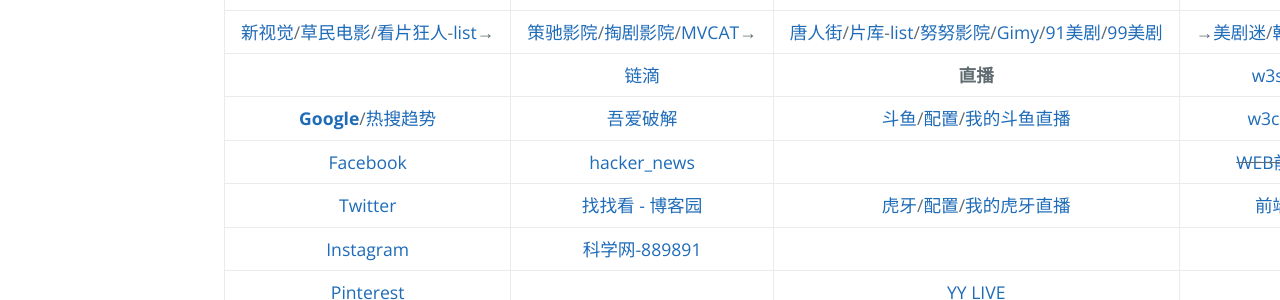
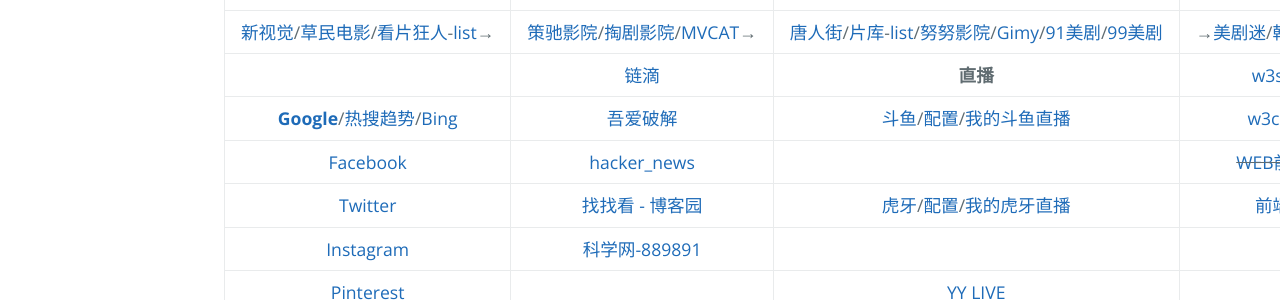
Before and after one commit to AmbroseRen/test, a Jekyll site: the page built from navigation.md, in a window 1280 px wide. Shown: the part 1208-1508 px from the top of the page. Built offline with Jekyll 4.4.1, drawn with Linux system fonts in a browser that asks for light colours; our own code applies the rules of GitHub Pages for plain Markdown files; the repository's description, which GitHub fills in, is left out.

Commit message:
Update navigation.md

```diff
--- a/navigation.md
+++ b/navigation.md
@@ -32,7 +32,7 @@
 | []() | []() | [西瓜视频](https://www.ixigua.com/my/favorite)/[咪咕体育](https://www.miguvideo.com/mgs/website/prd/personalCenter.html#/collect)-~~[音乐](https://music.migu.cn/v3/my/playlist)-[播放](https://music.migu.cn/v3/music/player/audio)~~/[乐视](http://i.le.com/playrecord#favorite) | [CCTV直播](https://tv.cctv.com/live/)/[电视直播](http://www.hao5.net/) |
 | [新视觉](https://www.ixinshijue.com/)/[草民电影](https://www.cmdy555.com/)/[看片狂人](https://www.kpkuang.com/)-[list](https://listed.to/p/l1PbMlAK7g)→ | [策驰影院](http://www.cechiyy5.com/)/[掏剧影院](https://www.taojuyb.com/)/[MVCAT](https://www.mvcat.com/)→ | [唐人街](https://www.tangrenjie.tv/)/[片库](https://www.mypianku.net/)-[list](https://www.pianku.tv/)/[努努影院](https://www.nunuyy.cc/)/[Gimy](https://gimy.app/)/[91美剧](https://91mjw.com/)/[99美剧](https://www.99meiju.org/) | →[美剧迷](https://www.meijumi.net/)/[韩剧网](https://www.tvn.cc/)/[蛋蛋赞](https://www.dandanzan.cc/) |
 | []() | [链滴](https://ld246.com/) | __直播__ | [w3school](https://www.w3school.com.cn/) |
-| [__Google__](https://www.google.com/)/[热搜趋势](https://trends.google.com/trends/?geo=US) | [吾爱破解](https://www.52pojie.cn/) | [斗鱼](https://www.douyu.com/directory/myFollow)/[配置](https://mp.douyu.com/live/main)/[我的斗鱼直播](https://www.douyu.com/10150268) | [w3cschool](https://www.w3cschool.cn/) |
+| [__Google__](https://www.google.com/)/[热搜趋势](https://trends.google.com/trends/?geo=US)/[Bing](https://cn.bing.com/) | [吾爱破解](https://www.52pojie.cn/) | [斗鱼](https://www.douyu.com/directory/myFollow)/[配置](https://mp.douyu.com/live/main)/[我的斗鱼直播](https://www.douyu.com/10150268) | [w3cschool](https://www.w3cschool.cn/) |
 | [Facebook](https://www.facebook.com/) | [hacker_news](https://news.ycombinator.com/) | []() | ~~[WEB前端手册](#)~~ |
 | [Twitter](https://twitter.com/home) | [找找看 - 博客园](https://zzk.cnblogs.com/s/blogpost) | [虎牙](https://www.huya.com/myfollow)/[配置](https://i.huya.com/index.php?m=ProfileSetting#ktylts)/[我的虎牙直播](https://www.huya.com/25541428) | [前端速查](http://f2er.club/) |
 | [Instagram](https://www.instagram.com/ambroserencn/) | [科学网-889891](http://blog.sciencenet.cn/home.php?mod=spacecp&ac=friend&op=find) | []() | []() |
```
